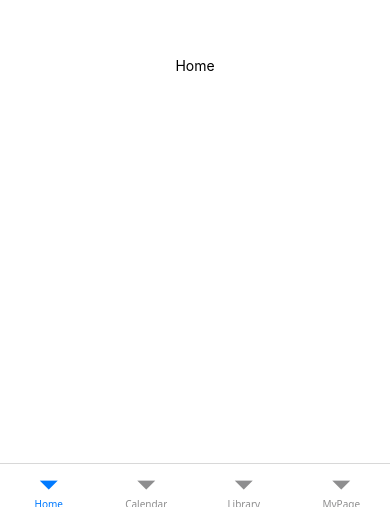
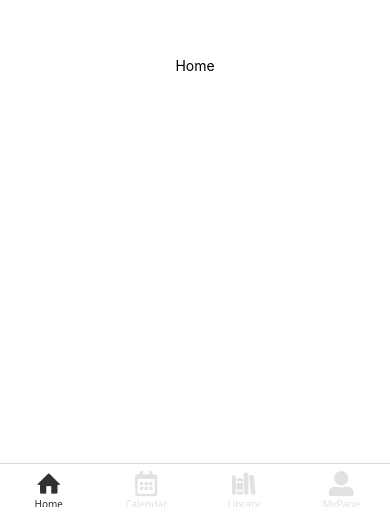
Before and after one commit to jswj30/bunnit-react-native-assignment, a React Native app: screen /BottomTab in a window 390 px wide. Shown: the part 332-844 px from the top of the page. Built offline with nearby package versions, Linux system fonts and the light colour scheme.

Commit message:
bottom tab에 아이콘 추가 및 기본 설정

```diff
--- a/navigations/BottomTabNavigation.tsx
+++ b/navigations/BottomTabNavigation.tsx
@@ -1,8 +1,12 @@
 import { createBottomTabNavigator } from "@react-navigation/bottom-tabs";
+import { ParamListBase, RouteProp } from "@react-navigation/native";
 import HomeScreen from "../screens/home/HomeScreen";
 import CalendarScreen from "../screens/calendar/CalendarScreen";
 import LibraryScreen from "../screens/library/LibraryScreen";
 import MyPageScreen from "../screens/myPage/MyPageScreen";
+import Entypo from "@expo/vector-icons/Entypo";
+import FontAwesome5 from "@expo/vector-icons/FontAwesome5";
+import Ionicons from "@expo/vector-icons/Ionicons";
 
 export type BottomTabParamList = {
   Home: undefined;
@@ -13,13 +17,35 @@ export type BottomTabParamList = {
 
 const Tab = createBottomTabNavigator();
 
+const screenOptions = ({
+  route,
+}: {
+  route: RouteProp<ParamListBase, string>;
+}) => ({
+  headerShown: false,
+  tabBarIcon: ({ color, size }: { color: string; size: number }) => {
+    if (route.name === "Home")
+      return <Entypo name="home" size={size} color={color} />;
+
+    if (route.name === "Calendar")
+      return <FontAwesome5 name="calendar-alt" size={size} color={color} />;
+
+    if (route.name === "Library")
+      return <Ionicons name="library" size={size} color={color} />;
+
+    if (route.name === "MyPage")
+      return <FontAwesome5 name="user-alt" size={size} color={color} />;
+
+    // 아이콘 미출력 시 물음표 아이콘 출력
+    return <FontAwesome5 name="question-circle" size={size} color={color} />;
+  },
+  tabBarActiveTintColor: "#313131",
+  tabBarInactiveTintColor: "#e1e1e1",
+});
+
 export default function BottomTabNavigation() {
   return (
-    <Tab.Navigator
-      screenOptions={{
-        headerShown: false,
-      }}
-    >
+    <Tab.Navigator screenOptions={screenOptions}>
       <Tab.Screen name="Home" component={HomeScreen} />
       <Tab.Screen name="Calendar" component={CalendarScreen} />
       <Tab.Screen name="Library" component={LibraryScreen} />
--- a/package.json
+++ b/package.json
@@ -9,6 +9,7 @@
     "web": "expo start --web"
   },
   "dependencies": {
+    "@expo/vector-icons": "^15.0.2",
     "@react-navigation/bottom-tabs": "^7.4.7",
     "@react-navigation/native": "^7.1.17",
     "@react-navigation/native-stack": "^7.3.26",
```
Also changed, not shown: 1 other file (tests, documents, lock files or other folders).
